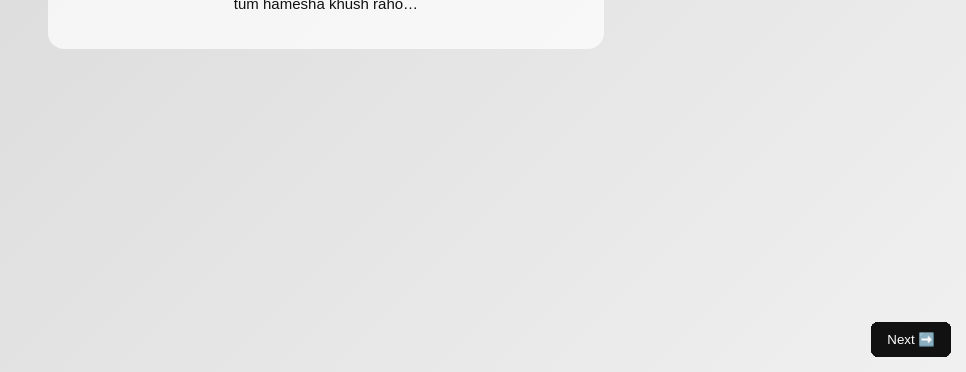
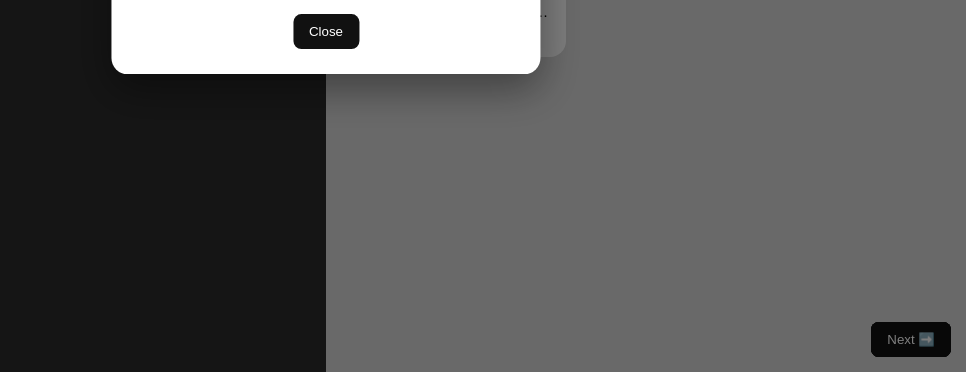
Before and after one commit to samxv-tech/happy-birthday-haathi, a plain HTML site: page index.html in a window 1280 px wide. Shown: the part 428-800 px from the top of the page, without its empty margins (314-1280 px from the left). Drawn offline with Linux system fonts and the light colour scheme.

Commit message:
Add files via upload

```diff
--- a/index.html
+++ b/index.html
@@ -5,51 +5,93 @@
 <meta name="viewport" content="width=device-width, initial-scale=1.0">
 <title>Happy Birthday Haathi 🐘</title>
 <style>
-body{margin:0;font-family:Arial;background:linear-gradient(135deg,#d3d3d3,#f0f0f0);color:#111;overflow:hidden}
+body{margin:0;font-family:Arial;background:linear-gradient(to right,#2b2b2b 50%,#d3d3d3 50%);overflow:hidden}
 .slider{display:flex;width:100vw;height:100vh;overflow-x:scroll;scroll-snap-type:x mandatory;scroll-behavior:smooth}
-.page{flex:0 0 100vw;height:100vh;scroll-snap-align:start;display:flex;flex-direction:column;justify-content:center;align-items:center;padding:20px;box-sizing:border-box;text-align:center}
-.card{background:rgba(255,255,255,0.7);border-radius:16px;padding:18px;max-width:520px}
+.page{flex:0 0 100vw;height:100vh;scroll-snap-align:start;display:flex;flex-direction:column;justify-content:center;align-items:center;padding:20px;text-align:center}
+.card{background:rgba(255,255,255,0.85);border-radius:16px;padding:18px;max-width:520px}
 .emoji{font-size:34px;margin-bottom:10px}
 p{font-size:15px;line-height:1.6}
 button{margin-top:12px;padding:10px 16px;border:none;border-radius:8px;background:#111;color:#fff}
 .next-btn{position:absolute;bottom:15px;right:15px}
+
+/* popup */
+.popup{position:fixed;top:50%;left:50%;transform:translate(-50%,-50%) scale(0);background:white;padding:25px;border-radius:16px;box-shadow:0 15px 40px rgba(0,0,0,0.4);z-index:10;text-align:center;transition:0.3s}
+.popup.active{transform:translate(-50%,-50%) scale(1)}
+.overlay{position:fixed;top:0;left:0;width:100%;height:100%;background:rgba(0,0,0,0.5);display:none;z-index:9}
+
+/* blast effect */
+.blast{position:fixed;top:50%;left:50%;transform:translate(-50%,-50%);font-size:40px;display:none;animation:blast 1s ease-out}
+@keyframes blast{
+  0%{transform:translate(-50%,-50%) scale(0);opacity:1}
+  100%{transform:translate(-50%,-50%) scale(5);opacity:0}
+}
 </style>
 </head>
-<body>
+<body onload="birthdayBlast()">
+
+<div class="overlay" id="overlay"></div>
+<div class="popup" id="popup">
+  <h2>🎉 HAPPY BIRTHDAY BHAIYA 🐘</h2>
+  <p>You are the best brother ever 💞</p>
+  <button onclick="closePopup()">Close</button>
+</div>
+
+<div class="blast" id="blast">🎉🎊🐘💥</div>
+
 <div class="slider" id="slider">
 
-<div class="page"><div class="card"><div class="emoji">🐘💞</div><p>Karan… mera golu molu haathi… happiest birthday bhaiya… bhagwan kare tum hamesha khush raho…</p></div><button class="next-btn" onclick="nextPage()">Next ➡️</button></div>
+<div class="page"><div class="card"><div class="emoji">🐘💞</div>
+<p onclick="openPopup(this)">Karan… mera golu molu haathi… happiest birthday bhaiya…</p>
+</div><button class="next-btn" onclick="nextPage()">Next ➡️</button></div>
 
-<div class="page"><div class="card"><div class="emoji">🐘✨</div><p>Yaad hai? Ambuja cement group… meme fight… aur ek ajnabi mera bhai ban gaya…</p></div><button class="next-btn" onclick="nextPage()">Next ➡️</button></div>
+<div class="page"><div class="card"><div class="emoji">🐘✨</div>
+<p onclick="openPopup(this)">Yaad hai? Ambuja cement group… meme fight… aur ek ajnabi mera bhai ban gaya…</p>
+</div><button class="next-btn" onclick="nextPage()">Next ➡️</button></div>
 
-<div class="page"><div class="card"><div class="emoji">🐘💫</div><p>“Meri behen banogi?” tune poocha… aur wahi se sab shuru hua…</p></div><button class="next-btn" onclick="nextPage()">Next ➡️</button></div>
+<div class="page"><div class="card"><div class="emoji">🐘❤️</div>
+<p onclick="openPopup(this)">Tu bhai hai… lekin jaan se bhi pyaara…</p>
+</div><button class="next-btn" onclick="nextPage()">Next ➡️</button></div>
 
-<div class="page"><div class="card"><div class="emoji">🐘😄</div><p>Din raat baatein… hasi… chidana… aur dheere dheere tu bohot khaas ho gaya…</p></div><button class="next-btn" onclick="nextPage()">Next ➡️</button></div>
+<div class="page"><div class="card"><div class="emoji">🐘🌈</div>
+<p onclick="openPopup(this)">Teri jagah koi nahi le sakta… kabhi bhi nahi…</p>
+</div><button class="next-btn" onclick="nextPage()">Next ➡️</button></div>
 
-<div class="page"><div class="card"><div class="emoji">🐘❤️</div><p>Tu bhai hai… lekin sage se zyada… dost hai lekin jaan se bhi pyaara…</p></div><button class="next-btn" onclick="nextPage()">Next ➡️</button></div>
+<div class="page"><div class="card"><div class="emoji">🐘🥺</div>
+<p onclick="openPopup(this)">Last wish… khana skip mat karna… apna khayal rakhna…</p>
+</div><button class="next-btn" onclick="nextPage()">Next ➡️</button></div>
 
-<div class="page"><div class="card"><div class="emoji">🐘🤍</div><p>Kabhi misunderstandings hui… par dil se main hamesha tumhari khushi hi chahta hu…</p></div><button class="next-btn" onclick="nextPage()">Next ➡️</button></div>
-
-<div class="page"><div class="card"><div class="emoji">🐘🌙</div><p>Main bas tumhari fikr karta hu… chahe main paas rahu ya nahi…</p></div><button class="next-btn" onclick="nextPage()">Next ➡️</button></div>
-
-<div class="page"><div class="card"><div class="emoji">🐘💔</div><p>Kabhi thoda hurt bhi hua… par main kabhi tumhare against nahi jaunga…</p></div><button class="next-btn" onclick="nextPage()">Next ➡️</button></div>
-
-<div class="page"><div class="card"><div class="emoji">🐘🌈</div><p>Teri jagah koi nahi le sakta… chahe koi aaye ya na aaye…</p></div><button class="next-btn" onclick="nextPage()">Next ➡️</button></div>
-
-<div class="page"><div class="card"><div class="emoji">🐘🙏</div><p>Thank you… mujhe itna pyaar dene ke liye… mera khayal rakhne ke liye…</p></div><button class="next-btn" onclick="nextPage()">Next ➡️</button></div>
-
-<div class="page"><div class="card"><div class="emoji">🐘🍀</div><p>Main wada karta hu… tumhari jagah koi nahi le sakta… kabhi bhi nahi…</p></div><button class="next-btn" onclick="nextPage()">Next ➡️</button></div>
-
-<div class="page"><div class="card"><div class="emoji">🐘🥺</div><p>Bas ek last wish… kabhi khana skip mat karna… please apna khayal rakhna…</p></div><button class="next-btn" onclick="nextPage()">Next ➡️</button></div>
-
-<div class="page"><div class="card"><div class="emoji">🐘💞</div><p>I love you bhaiya… mera golu molu haathi… hamesha ❤️</p></div><button class="next-btn" onclick="nextPage()">Next ➡️</button></div>
-
-<div class="page"><div class="card"><div class="emoji">🐘👑</div><h1>Best Brother Ever</h1><p>Tum sirf bhai nahi… tum meri strength ho… meri smile ho… aur meri life ka sabse special part ho…</p></div></div>
+<div class="page"><div class="card"><div class="emoji">🐘👑</div>
+<h1 onclick="openPopup(this)">Best Brother Ever</h1>
+<p onclick="openPopup(this)">You are my strength, my smile, my everything 🐘💞</p>
+</div></div>
 
 </div>
 
 <script>
-const slider=document.getElementById('slider');let currentPage=0;function nextPage(){currentPage++;slider.scrollTo({left:currentPage*window.innerWidth,behavior:'smooth'})}
+const slider=document.getElementById('slider');let currentPage=0;
+function nextPage(){currentPage++;slider.scrollTo({left:currentPage*window.innerWidth,behavior:'smooth'})}
+
+function openPopup(el){
+  document.querySelector('#popup p').innerText=el.innerText;
+  document.getElementById('popup').classList.add('active');
+  document.getElementById('overlay').style.display='block';
+}
+
+function closePopup(){
+  document.getElementById('popup').classList.remove('active');
+  document.getElementById('overlay').style.display='none';
+}
+
+function birthdayBlast(){
+  let blast=document.getElementById('blast');
+  blast.style.display='block';
+  setTimeout(()=>{blast.style.display='none';},1000);
+  setTimeout(()=>{
+    document.getElementById('popup').classList.add('active');
+    document.getElementById('overlay').style.display='block';
+  },800);
+}
 </script>
+
 </body>
 </html>
```
